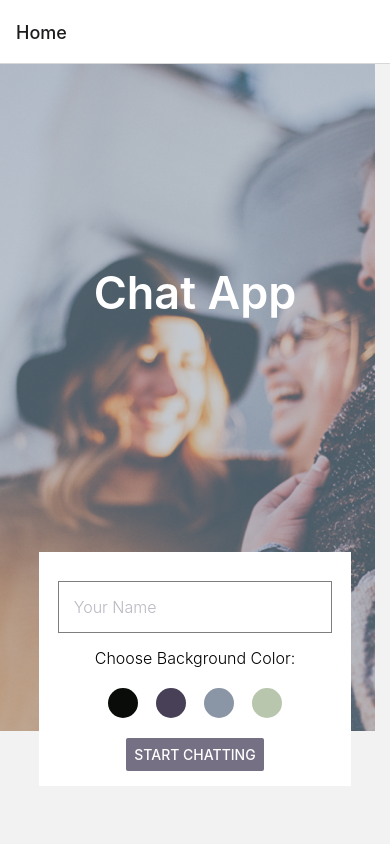
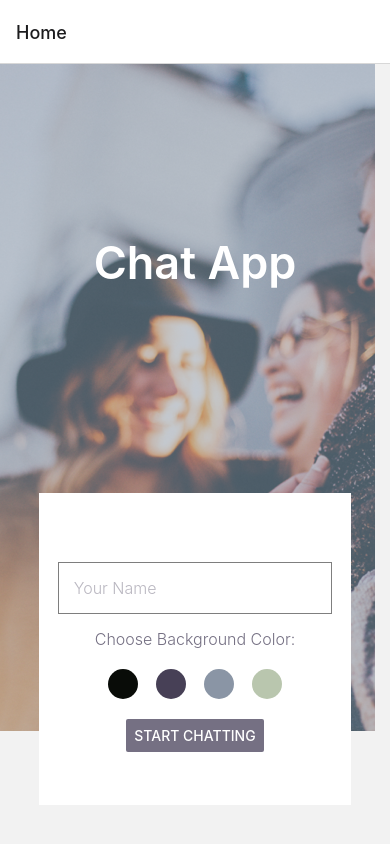
Before and after one commit to priya-km/chat-app, a React Native app: screen /Home in a window 390 px wide. Built offline with nearby package versions, Linux system fonts and the light colour scheme.

Commit message:
Syntax & Keyboardview additions

```diff
--- a/App.js
+++ b/App.js
@@ -2,10 +2,7 @@ import { StatusBar } from "expo-status-bar";
 import { StyleSheet, Text, View } from "react-native";
 import Start from "./components/Start";
 import Chat from "./components/Chat";
-import {
-  NavigationConatiner,
-  NavigationContainer,
-} from "@react-navigation/native";
+import { NavigationContainer } from "@react-navigation/native";
 import { createNativeStackNavigator } from "@react-navigation/native-stack";
 
 const Stack = createNativeStackNavigator();
--- a/components/Start.js
+++ b/components/Start.js
@@ -1,4 +1,4 @@
-import { useState } from "react";
+import { useState, useEffect } from "react";
 import {
   StyleSheet,
   View,
@@ -7,6 +7,9 @@ import {
   TextInput,
   TouchableOpacity,
   ImageBackground,
+  KeyboardAvoidingView,
+  Platform,
+  Keyboard,
 } from "react-native";
 
 const image = require("../img/background.png");
@@ -15,6 +18,7 @@ const Start = ({ navigation }) => {
   const [name, setName] = useState("");
   const [color, setColor] = useState("");
   const [isTextInputFocused, setIsTextInputFocused] = useState(false);
+  const [keyboardShown, setKeyboardShown] = useState(false);
 
   const handleTextInputFocus = () => {
     setIsTextInputFocused(true); // Change textinput to black 100% opacity when the user presses/starts typing
@@ -25,13 +29,40 @@ const Start = ({ navigation }) => {
     setIsTextInputFocused(false);
   };
 
+  useEffect(() => {
+    const keyboardDidShowListener = Keyboard.addListener(
+      "keyboardDidShow",
+      () => {
+        setKeyboardShown(true);
+      }
+    );
+
+    const keyboardDidHideListener = Keyboard.addListener(
+      "keyboardDidHide",
+      () => {
+        setKeyboardShown(false);
+      }
+    );
+
+    return () => {
+      keyboardDidShowListener.remove();
+      keyboardDidHideListener.remove();
+    };
+  }, []);
+
   return (
     <ImageBackground source={image} resizeMode="cover" style={styles.image}>
       <View style={styles.container}>
         <View style={styles.subContainer}>
           <Text style={styles.chatApp}>Chat App</Text>
         </View>
-        <View style={styles.inputButtonContainer}>
+        <KeyboardAvoidingView
+          style={[
+            styles.inputButtonContainer,
+            { height: keyboardShown ? "60%" : "40%" },
+          ]}
+          behavior={Platform.OS === "ios" ? "padding" : "height"}
+        >
           <View style={styles.subContainer}>
             <TextInput
               style={[
@@ -79,7 +110,7 @@ const Start = ({ navigation }) => {
               />
             </View>
           </View>
-        </View>
+        </KeyboardAvoidingView>
       </View>
     </ImageBackground>
   );
@@ -99,8 +130,8 @@ const styles = StyleSheet.create({
   },
   bgColor: {
     fontSize: 16,
-    fontWeight: 300,
-    fontColor: "#757083",
+    fontWeight: "300",
+    color: "#757083",
   },
   colorButtonContainer: {
     width: "70%",
@@ -119,12 +150,12 @@ const styles = StyleSheet.create({
   },
   inputButtonContainer: {
     width: "80%",
-    height: "30%",
+    height: "60%",
     justifyContent: "space-between",
     alignItems: "center",
     backgroundColor: "white", // Background color of the white box
     marginTop: "8%",
-    marginBottom: "15%",
+    marginBottom: "10%",
   },
   textInput: {
     width: "100%",
@@ -133,19 +164,18 @@ const styles = StyleSheet.create({
     marginTop: 15,
     marginBottom: 15,
     fontSize: 16,
-    fontWeight: 300,
+    fontWeight: "300",
     color: "#757083",
     opacity: "50%",
-    borderColor: "757083",
+    // borderColor: "757083",
   },
   chatButtonContainer: {
     width: "100%",
-    height: "fixed",
     alignItems: "center",
   },
   chatApp: {
     fontSize: 45,
-    fontWeight: 600,
+    fontWeight: "600",
     color: "#ffffff",
   },
 });
```
